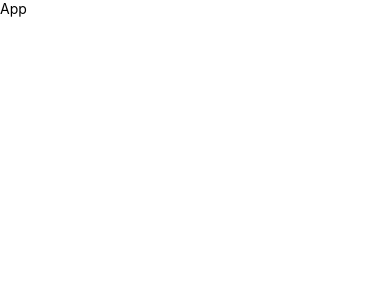
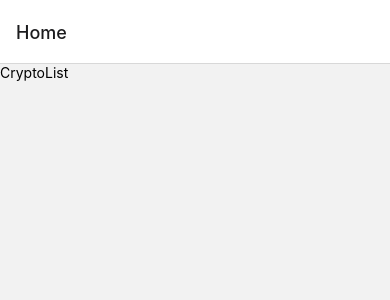
Before and after one commit to alexandreacm/AlphaCoin, a React Native app: screen / in a window 390 px wide. Shown: the top 300 px of the page. Built offline with nearby package versions, Linux system fonts and the light colour scheme.

Commit message:
Configuring routes, screens and babel-config.

```diff
--- a/App.js
+++ b/App.js
@@ -1,12 +1,21 @@
-import {StyleSheet, Text, View} from 'react-native';
 import React from 'react';
+import { StatusBar } from 'react-native';
+import { NavigationContainer } from '@react-navigation/native';
+
+import ThemeProvider from '@/components/ThemeProvider';
+
+import colors from '@/theme/colors';
+import Routes from '@/routes';
 
 export default function App() {
   return (
-    <View>
-      <Text>App</Text>
-    </View>
+    <>
+      <StatusBar barStyle='auto' backgroundColor={colors.PRIMARY} />
+      <NavigationContainer>
+        <ThemeProvider>
+          <Routes />
+        </ThemeProvider>
+      </NavigationContainer>
+    </>
   );
 }
-
-const styles = StyleSheet.create({});
--- a/babel.config.js
+++ b/babel.config.js
@@ -1,3 +1,23 @@
 module.exports = {
   presets: ['module:metro-react-native-babel-preset'],
+  env: {
+    production: {
+      plugins: ['transform-remove-console']
+    }
+  },
+  plugins: [
+    'babel-plugin-styled-components',
+    'module:react-native-dotenv',
+    [
+      'module-resolver',
+      {
+        cwd: ['packagejson'],
+        root: ['.'],
+        extensions: ['.js', '.json', 'jsx', '.ios.js', '.android.js'],
+        alias: {
+          '@': './src/'
+        }
+      }
+    ]
+  ]
 };
--- /dev/null
+++ b/src/components/ThemeProvider.js
@@ -0,0 +1,8 @@
+import React from 'react';
+import { ThemeProvider as DefaultThemeProvider } from 'styled-components/native';
+
+import theme from '@/theme';
+
+export default function ThemeProvider({ children }) {
+  return <DefaultThemeProvider theme={theme}>{children}</DefaultThemeProvider>;
+}
--- /dev/null
+++ b/src/routes/HomeStack.js
@@ -0,0 +1,18 @@
+import React from 'react';
+import { createNativeStackNavigator } from '@react-navigation/native-stack';
+
+import Login from '@/screens/Login';
+import Home from '@/screens/CryptoList';
+import RealTimeChart from '@/screens/RealTimeChart';
+
+const { Navigator, Screen } = createNativeStackNavigator();
+
+export default function HomeStack() {
+  return (
+    <Navigator initialRouteName='Home'>
+      <Screen name='Home' component={Home} />
+      <Screen name='Login' component={Login} />
+      <Screen name='RealTimeChart' component={RealTimeChart} />
+    </Navigator>
+  );
+}
--- /dev/null
+++ b/src/routes/index.js
@@ -0,0 +1,14 @@
+import React, { useEffect } from 'react';
+import SplashScreen from 'react-native-splash-screen';
+
+import HomeStack from '@/routes/HomeStack';
+
+const Routes = () => {
+  useEffect(() => {
+    SplashScreen.hide();
+  }, []);
+
+  return <HomeStack />;
+};
+
+export default Routes;
--- /dev/null
+++ b/src/screens/CryptoList/index.js
@@ -0,0 +1,10 @@
+import React from 'react';
+import { View, Text } from 'react-native';
+
+export default function CryptoList() {
+  return (
+    <View>
+      <Text>CryptoList</Text>
+    </View>
+  );
+}
--- /dev/null
+++ b/src/screens/Login/index.js
@@ -0,0 +1,10 @@
+import React from 'react';
+import { View, Text } from 'react-native';
+
+export default function Login() {
+  return (
+    <View>
+      <Text>CryptoList</Text>
+    </View>
+  );
+}
--- /dev/null
+++ b/src/screens/RealTimeChart/index.js
@@ -0,0 +1,10 @@
+import React from 'react';
+import { View, Text } from 'react-native';
+
+export default function RealTimeChart() {
+  return (
+    <View>
+      <Text>RealTimeChart</Text>
+    </View>
+  );
+}
```
Also changed, not shown: src/screens/CryptoList/styles.js (added), src/screens/Login/styles.js (added), src/screens/RealTimeChart/styles.js (added).
